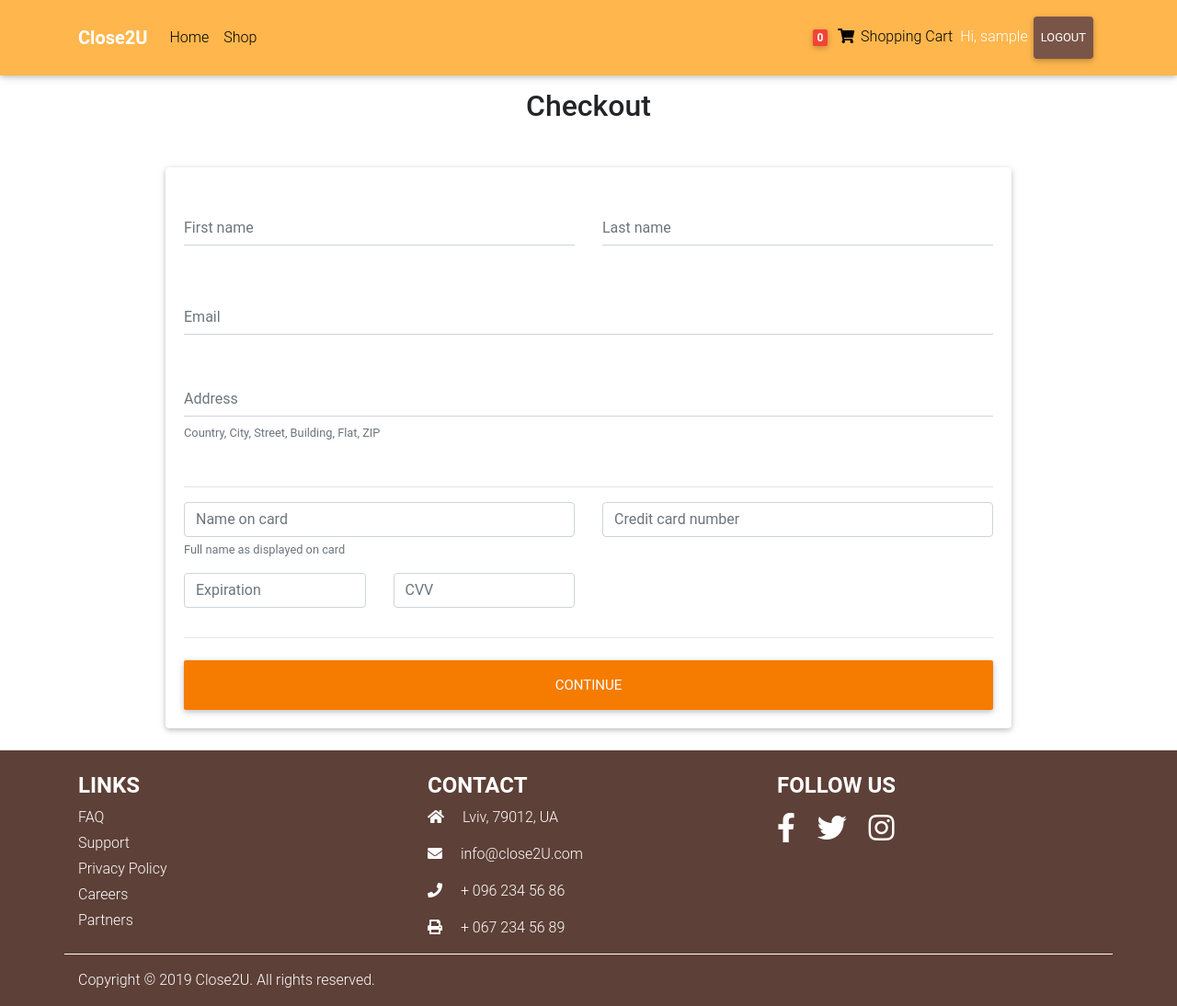
After one commit to SofiiaRomah/eCommerceShop, a Django app: page /checkout/ in a window 1280 px wide. The commit adds this page. Shown: the whole page at 92% size. Run offline with Django 3.2, Linux system fonts and the light colour scheme; the visitor is signed in with stand-in values (Sample User, id 1); data that the repository does not hold is empty; some libraries are stand-ins or nearby versions.

Commit message:
Added checkout and reviews

```diff
--- a/account/models.py
+++ b/account/models.py
@@ -35,7 +35,7 @@ class User(AbstractBaseUser):
     username = models.CharField(max_length=255)
     first_name = models.CharField(max_length=255)
     last_name = models.CharField(max_length=255)
-    address = models.CharField(max_length=255)
+    address = models.CharField(max_length=255, null=True, blank=True)
     date_joined = models.DateTimeField(auto_now_add=True)
     last_login = models.DateTimeField(auto_now=True)
     is_admin = models.BooleanField(default=False)
--- a/eCommerceShop/settings.py
+++ b/eCommerceShop/settings.py
@@ -177,3 +177,6 @@ SOCIAL_AUTH_FACEBOOK_PROFILE_EXTRA_PARAMS = {
 
 SOCIAL_AUTH_GOOGLE_OAUTH2_KEY = config("SOCIAL_AUTH_GOOGLE_OAUTH2_KEY")
 SOCIAL_AUTH_GOOGLE_OAUTH2_SECRET = config("SOCIAL_AUTH_GOOGLE_OAUTH2_SECRET")
+
+# Google Maps API key for django-address app
+# GOOGLE_API_KEY=config('GOOGLE_API_KEY')
--- a/eCommerceShop/urls.py
+++ b/eCommerceShop/urls.py
@@ -21,11 +21,14 @@ from django.conf import settings
 from home.views import home_screen_view
 from account.views import signup_view, logout_view, signin_view
 from shop.views import (
+    ShopView,
     ProductView,
-    ShopView,
+    product_view,
     add_to_cart_view,
     cart_view,
     remove_from_cart,
+    checkout_view,
+    thanks_view
 )
 
 urlpatterns = [
@@ -36,10 +39,12 @@ urlpatterns = [
     path("signin/", signin_view, name="signin"),
     path("social-auth/", include("social_django.urls", namespace="social")),
     path("shop/", ShopView.as_view(), name="shop"),
-    path("product/<slug>/", ProductView.as_view(), name="product"),
+    path("product/<slug>/", product_view, name="product"),
     path("add-to-cart/<slug>/", add_to_cart_view, name="add-to-cart"),
     path("cart/", cart_view, name="cart"),
     path("remove-from-cart/<slug>/", remove_from_cart, name="remove-from-cart"),
+    path('checkout/', checkout_view, name='checkout'),
+    path('thanks/', thanks_view, name='thanks'),
 ]
 
 if settings.DEBUG:
--- /dev/null
+++ b/shop/forms.py
@@ -0,0 +1,16 @@
+from django import forms
+
+
+class CheckoutForm(forms.Form):
+    first_name = forms.CharField(label='First name', max_length=255)
+    last_name = forms.CharField(label='Last name', max_length=255)
+    email = forms.EmailField()
+    address = forms.CharField(label='Address', max_length=255, help_text='Country, City, Street, Building, Flat, ZIP')
+    card_name = forms.CharField(label='Name on card', max_length=22, help_text='Full name as displayed on card')
+    card_number = forms.CharField(label='Credit card number', min_length=19, max_length=19)
+    card_expiration = forms.DateTimeField(label='Expiration', input_formats=['%m/%y'])
+    card_cvv = forms.CharField(label='CVV', min_length=3, max_length=3, widget=forms.PasswordInput)
+
+class ReviewForm(forms.Form):
+    message = forms.CharField(max_length=14000, widget=forms.Textarea)
+    rating = forms.IntegerField(label="Rating", min_value=1, max_value=5)
--- a/shop/templatetags/cart_template_tags.py
+++ b/shop/templatetags/cart_template_tags.py
@@ -17,6 +17,6 @@ def cart_item_count(user):
     return 0
 
 
-@register.filter
-def get_subtotal(order_item):
-    return order_item.item.price * order_item.amount
+# @register.filter
+# def get_subtotal(order_item):
+#     return order_item.item.price * order_item.amount
--- a/shop/views.py
+++ b/shop/views.py
@@ -3,11 +3,12 @@ from django.views.generic.list import ListView
 from django.views.generic.detail import DetailView
 from django.contrib import messages
 from django.contrib.auth.decorators import login_required
-from django.db.models import F, Sum, DecimalField, ExpressionWrapper
-from django.db.models.functions import Cast
+# from django.db.models import F, Sum, DecimalField, ExpressionWrapper
+# from django.db.models.functions import Cast
 
-# Create your views here.
+
 from shop.models import Item, Review, OrderItem, Order
+from shop.forms import CheckoutForm, ReviewForm
 
 
 class ShopView(ListView):
@@ -48,7 +49,43 @@ class ProductView(DetailView):
     def get_context_data(self, **kwargs):
         context = super().get_context_data(**kwargs)
         context["reviews"] = Review.objects.filter(item=self.object)
+        context['form'] = ReviewForm()
         return context
+
+def product_view(request, slug):
+    context = {}
+
+    item = Item.objects.filter(slug=slug).first()
+    if request.POST:
+        form = ReviewForm(request.POST)
+        if form.is_valid():
+
+            user = request.user
+            item = Item.objects.filter(slug=slug).first()
+            message = form.cleaned_data.get('message')
+            rating = form.cleaned_data.get('rating')
+
+            Review.objects.create(
+                message=message,
+                rating=rating,
+                user=user,
+                item=item
+            )
+
+            return redirect('product', slug=slug)
+        else:
+            context['form'] = form
+    else:
+        if request.user.is_authenticated:
+            bought_by_user = OrderItem.objects.filter(item=item, order__user=request.user, order__is_paid=True).exists()
+            if bought_by_user:
+                context['bought_by_user'] = True
+                context['form'] = ReviewForm()
+
+    context['item'] = item
+    context['reviews'] = Review.objects.filter(item=item)
+
+    return render(request, 'product.html', context)
 
 
 @login_required
@@ -112,3 +149,25 @@ def cart_view(request):
         total += cart_item['subtotal']
     context['total'] = total
     return render(request, "cart.html", context)
+
+
+@login_required
+def checkout_view(request):
+    # if POST request - process data
+    if request.POST:
+        form = CheckoutForm(request.POST)
+        if form.is_valid():
+            # TODO: payment processing
+            order = request.user.order_set.filter(is_paid=False).first()
+            order.is_paid = True
+            order.save()
+            return redirect('thanks')
+    # else if GET or any other request create a blank form
+    else:
+        form = CheckoutForm()
+
+    return render(request, 'checkout.html', {'form' : form})
+
+
+def thanks_view(request):
+    return render(request, 'thanks.html', {})
--- a/templates/base.html
+++ b/templates/base.html
@@ -18,6 +18,8 @@
     <!-- My styles -->
     <link href="{% static 'css/main.css' %}" rel="stylesheet">
     <link rel="shortcut icon" href="{% static 'img/logo.png' %}" />
+    {% block head_extra %}
+    {% endblock %}
 </head>
 
 <body>
--- a/templates/cart.html
+++ b/templates/cart.html
@@ -6,7 +6,7 @@
 
 {% block content %}
     <main class="main-pad">
-        <div class="container px-3 my-5 clearfix">
+        <div class="container px-3 my-5">
             <!-- Shopping cart table -->
             <div class="card">
                 <div class="card-header">
@@ -69,7 +69,8 @@
                             </div>
                         </div>
                         <a href="{% url 'shop' %}" type="button" class="btn btn-lg btn-brown md-btn-flat mt-2 mr-3">Back to shopping</a>
-                        <button type="button" class="btn btn-lg btn-orange mt-2">Buy All</button>
+
+                        <a href="{% url 'checkout' %}" type="button" class="btn btn-lg btn-orange mt-2">Buy All</a>
                     </div>
                 </div>
             </div>
--- /dev/null
+++ b/templates/checkout.html
@@ -0,0 +1,167 @@
+{% extends 'base.html' %}
+
+{% load widget_tweaks %}
+
+{% block title %}Checkout ― MyShop{% endblock %}
+
+{% block head_extra %}{{ form.media }}{% endblock %}
+
+{% block content %}
+    <!--Main layout-->
+    <main>
+
+        <div class="container wow fadeIn main-pad">
+
+            <!-- Heading -->
+            <h2 class="mb-5 h2 text-brown text-center">Checkout</h2>
+
+            <!--Grid row-->
+            <div class="row">
+
+                <!--Grid column-->
+                <div class="col-md-10 mb-4 mx-auto">
+
+                    <!--Card-->
+                    <div class="card">
+
+                        <!--Card content-->
+                        <form class="card-body" method="post"> {% csrf_token %}
+
+                            <!--Grid row-->
+                            <div class="row">
+
+                                <!--Grid column-->
+                                <div class="col-md-6 mb-2">
+
+                                    <!--firstName-->
+                                    <div class="md-form ">
+                                        {% render_field form.first_name class="form-control" placeholder=form.first_name.label %}
+
+                                        {% if form.first_name.help_text %}
+                                            <small class="form-text text-muted">{{ form.first_name.help_text }}</small>
+                                        {% endif %}
+
+                                        {% for error in form.first_name.errors %}
+                                            <p class="form-text text-muted text-danger">{{ error }}</p>
+                                        {% endfor %}
+                                    </div>
+
+                                </div>
+                                <!--Grid column-->
+
+                                <!--Grid column-->
+                                <div class="col-md-6 mb-2">
+
+                                    <!--lastName-->
+                                    <div class="md-form">
+                                        {% render_field form.last_name class="form-control" placeholder=form.last_name.label %}
+
+                                        {% if form.last_name.help_text %}
+                                            <small class="form-text text-muted">{{ form.last_name.help_text }}</small>
+                                        {% endif %}
+
+                                        {% for error in form.last_name.errors %}
+                                            <p class="form-text text-muted text-danger">{{ error }}</p>
+                                        {% endfor %}
+                                    </div>
+
+                                </div>
+                                <!--Grid column-->
+
+                            </div>
+                            <!--Grid row-->
+
+                            <!--email-->
+                            <div class="md-form mb-5">
+                                {% render_field form.email class="form-control" placeholder=form.email.label %}
+
+                                {% if form.email.help_text %}
+                                    <small class="form-text text-muted">{{ form.email.help_text }}</small>
+                                {% endif %}
+
+                                {% for error in form.email.errors %}
+                                    <p class="form-text text-muted text-danger">{{ error }}</p>
+                                {% endfor %}
+                            </div>
+
+                            <!--address-->
+                            <div class="md-form mb-5">
+                                {% render_field form.address class="form-control" placeholder=form.address.label %}
+
+                                {% if form.address.help_text %}
+                                    <small class="form-text text-muted">{{ form.address.help_text }}</small>
+                                {% endif %}
+
+                                {% for error in form.address.errors %}
+                                    <p class="form-text text-muted text-danger">{{ error }}</p>
+                                {% endfor %}
+                            </div>
+
+                            <hr>
+
+                            <div class="row">
+                                <div class="col-md-6 mb-3">
+                                    {% render_field form.card_name class="form-control" placeholder=form.card_name.label %}
+
+                                    {% if form.card_name.help_text %}
+                                        <small class="form-text text-muted">{{ form.card_name.help_text }}</small>
+                                    {% endif %}
+
+                                    {% for error in form.card_name.errors %}
+                                        <p class="form-text text-muted text-danger">{{ error }}</p>
+                                    {% endfor %}
+                                </div>
+                                <div class="col-md-6 mb-3">
+                                    {% render_field form.card_number class="form-control" placeholder=form.card_number.label %}
+
+                                    {% if form.card_number.help_text %}
+                                        <small class="form-text text-muted">{{ form.card_number.help_text }}</small>
+                                    {% endif %}
+
+                                    {% for error in form.card_number.errors %}
+                                        <p class="form-text text-muted text-danger">{{ error }}</p>
+                                    {% endfor %}
+                                </div>
+                            </div>
+                            <div class="row">
+                                <div class="col-md-3 mb-3">
+                                    {% render_field form.card_expiration class="form-control" placeholder=form.card_expiration.label %}
+
+                                    {% if form.card_expiration.help_text %}
+                                        <small class="form-text text-muted">{{ form.card_expiration.help_text }}</small>
+                                    {% endif %}
+
+                                    {% for error in form.card_expiration.errors %}
+                                        <p class="form-text text-muted text-danger">{{ error }}</p>
+                                    {% endfor %}
+                                </div>
+                                <div class="col-md-3 mb-3">
+                                    {% render_field form.card_cvv class="form-control" placeholder=form.card_cvv.label %}
+
+                                    {% if form.card_cvv.help_text %}
+                                        <small class="form-text text-muted">{{ form.card_cvv.help_text }}</small>
+                                    {% endif %}
+
+                                    {% for error in form.card_cvv.errors %}
+                                        <p class="form-text text-muted text-danger">{{ error }}</p>
+                                    {% endfor %}
+                                </div>
+                            </div>
+                            <hr class="mb-4">
+                            <button class="btn btn-orange btn-lg btn-block" type="submit">Continue</button>
+
+                        </form>
+
+                    </div>
+                    <!--/.Card-->
+
+                </div>
+                <!--Grid column-->
+
+            </div>
+            <!--Grid row-->
+
+        </div>
+    </main>
+    <!--Main layout-->
+{% endblock %}
--- a/templates/snippets/navbar.html
+++ b/templates/snippets/navbar.html
@@ -50,9 +50,9 @@
                             <span class="clearfix d-none d-sm-inline-block"> Shopping Cart </span>
                         </a>
                     </li>
-                    {% comment %} <li class="nav-item">
-                        <p class="text-white mt-3">Welcome, {{ request.user.username }}</p>
-                    </li> {% endcomment %}
+                    <li class="nav-item">
+                        <p class="text-white mt-3">Hi, {{ request.user.username }}</p>
+                    </li>
                     <li class="nav_item">
                         <a href="{% url 'logout' %}" class="nav-link btn btn-brown text-white rounded waves-effect">
                             Logout
```
Also changed, not shown: shop/models.py (+8 -1 lines), templates/product.html (+27 -4 lines), templates/thanks.html (added, +21 -0 lines), account/migrations/0002_auto_20191217_0749.py (added), shop/migrations/0009_auto_20191217_0821.py (added).
